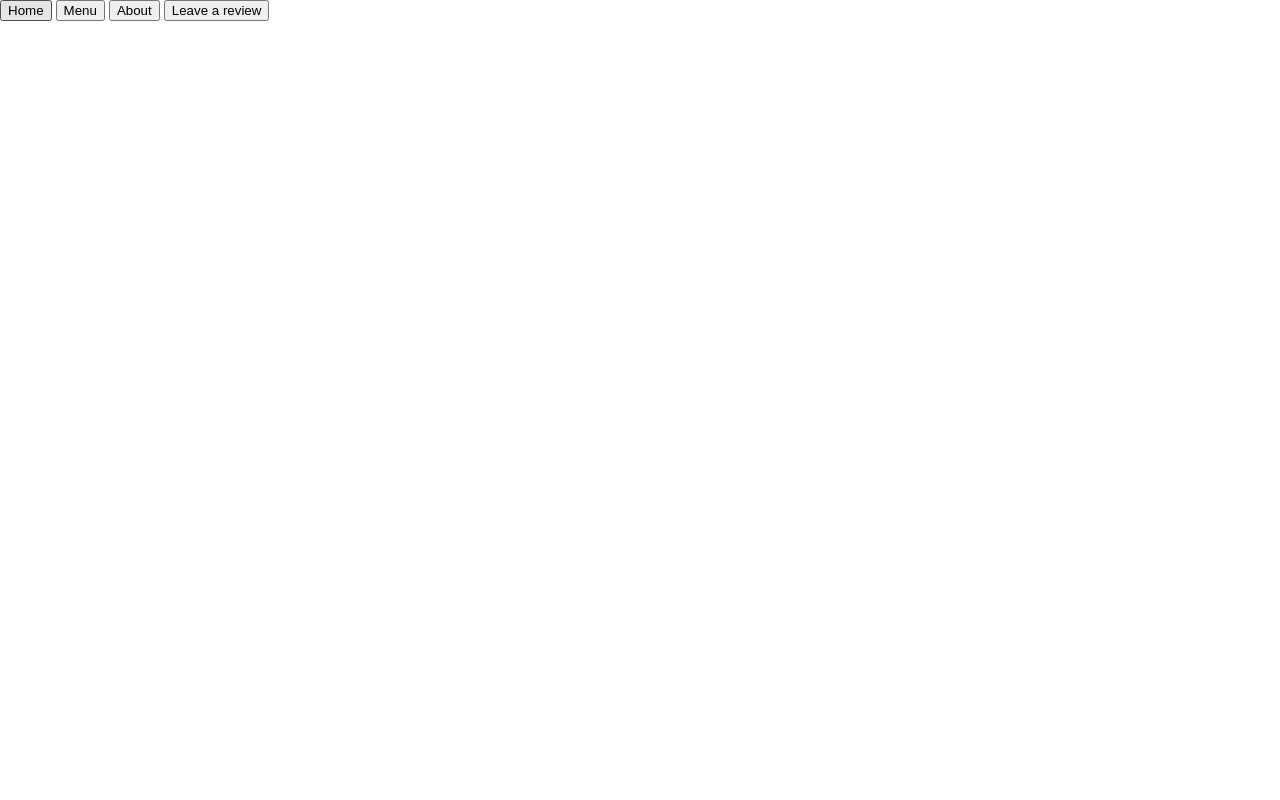
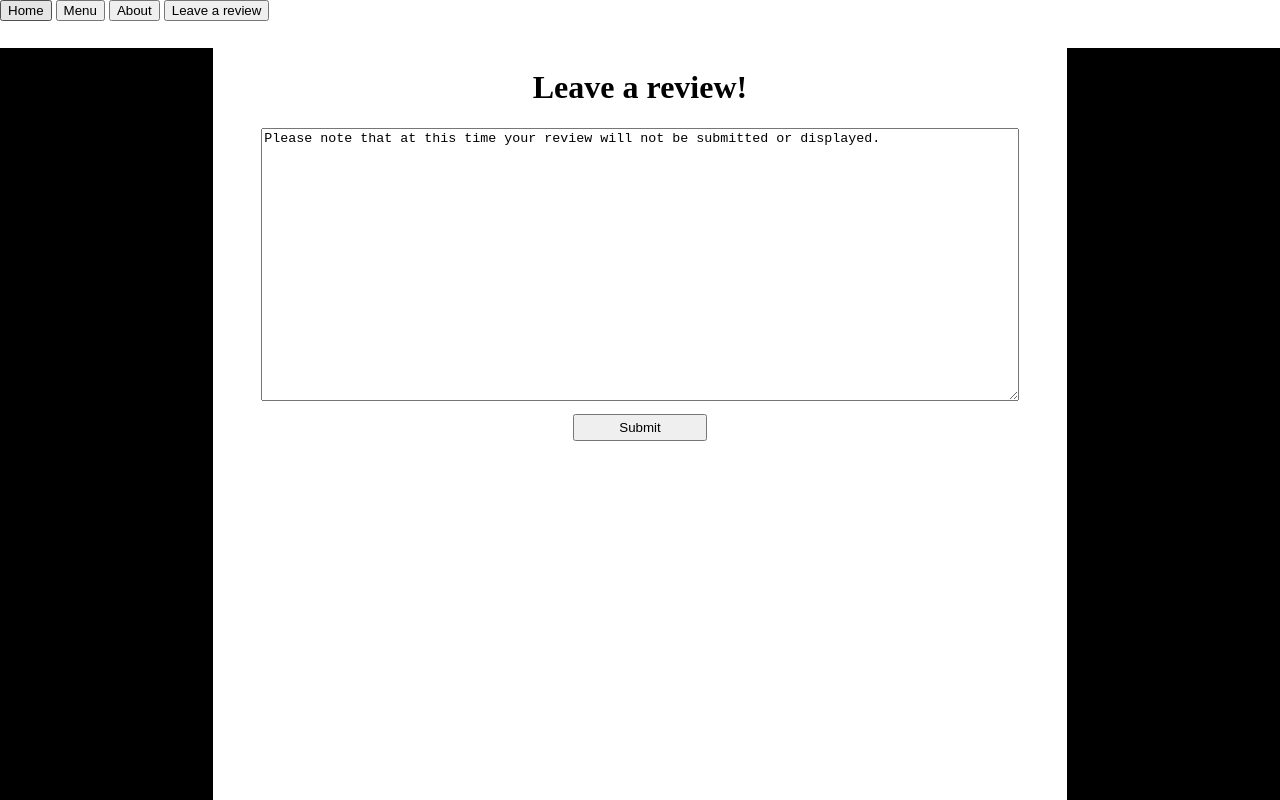
Before and after one commit to gerby876/TOP_rest, a website built with webpack: page src/template.html in a window 1280 px wide. Both pictures are taken after a click on the button "Leave a review". Built offline with nearby package versions, Linux system fonts and the light colour scheme.

Commit message:
Add review.js for review submissions add review button functions add note that reviews cannot be reviewed

```diff
--- a/src/index.js
+++ b/src/index.js
@@ -2,7 +2,8 @@ import "./style.css";
 
 import {main} from "./mainpage.js";
 import {menupage} from "./menu.js";
-import {aboutpage} from "./about.js"
+import {aboutpage} from "./about.js";
+import{reviewpage} from "./review.js"
 
 
 
@@ -37,5 +38,6 @@ const buttons = (function() {
 
     review.addEventListener("click", () => {
         remove();
+        reviewpage();
     });
 })();
--- /dev/null
+++ b/src/review.js
@@ -0,0 +1,30 @@
+const reviewpage = (function() {
+    const content=document.querySelector("#content");
+
+    const left=document.createElement("div");
+    left.classList="sidebar";
+    content.appendChild(left);
+
+    const container=document.createElement("div");
+    container.classList="leavereview";
+    content.appendChild(container);
+
+    const review = document.createElement("h1");
+    review.textContent = "Leave a review!";
+    container.appendChild(review);
+
+    const reviewbox = document.createElement("textarea");
+    reviewbox.textContent = "Please note that at this time your review will not be submitted or displayed."
+    container.appendChild(reviewbox);
+
+    const submit = document.createElement("button");
+    submit.classList = "submit";
+    submit.textContent = "Submit";
+    container.appendChild(submit);
+
+    const right=document.createElement("div");
+    right.classList="sidebar";
+    content.appendChild(right);
+});
+
+export {reviewpage}
--- a/src/style.css
+++ b/src/style.css
@@ -73,3 +73,23 @@ ol{
 h1{
     align-self: center;
 }
+
+.leavereview{
+    display: flex;
+    flex-direction: column;
+    margin-left: 3em;
+    margin-right: 3em;
+}
+
+textarea {
+    min-height: 20em;
+    display: flex;
+    flex-wrap: wrap;
+}
+
+.submit{
+    width: 10em;
+    height: 2em;
+    align-self: center;
+    margin-top: 1em;
+}
--- a/src/template.html
+++ b/src/template.html
@@ -16,30 +16,7 @@
     </header>
     <div id="content">
         <div class="sidebar"></div>
-        <div class="aboutpage">
-            <h1>About The Restaurant</h1>
-            <p>
-                Welcome to The Restaurant, where the freshest seafood meets unforgettable dining.
-                Nestled by the sea, we take pride in offering an extraordinary experience that celebrates the rich flavors of the ocean.
-                Our commitment to quality is at the heart of everything we do—from the carefully sourced seafood to the warm, inviting atmosphere.
-                Whether you're here for a casual meal with family or a special night out, we promise a dining experience that is both delicious and memorable.
-            </p>
-            <p>At The Restaurant, our chefs hand-select the finest, sustainably caught seafood to create dishes that are as fresh as the tides.
-                From juicy lobster tails to perfectly seared scallops and everything in between, our menu showcases the best the ocean has to offer.
-                 We work closely with local fishermen and trusted suppliers to ensure every dish is made with ingredients that are as fresh as possible.
-            </p>
-            <p>
-                Our passion for great food extends beyond just the fish; we believe that every meal should be an experience.
-                That's why we've designed a warm and welcoming atmosphere for you to enjoy.
-                The sounds of the waves, the scent of the sea breeze, and the relaxed vibe create the perfect setting for any occasion.
-            </p>
-            <p>
-                Whether you're a seafood connoisseur or just looking for a fresh, delicious meal, The Restaurant has something to satisfy your cravings.
-                Join us today and indulge in a true taste of the ocean.
-            </p>
-            <p>
-                Thank you for choosing The Restaurant—where seafood is more than just a meal; it’s a celebration.
-            </p>
+        <div class = "leavereview">
 
         </div>
         <div class="sidebar"></div>
```
